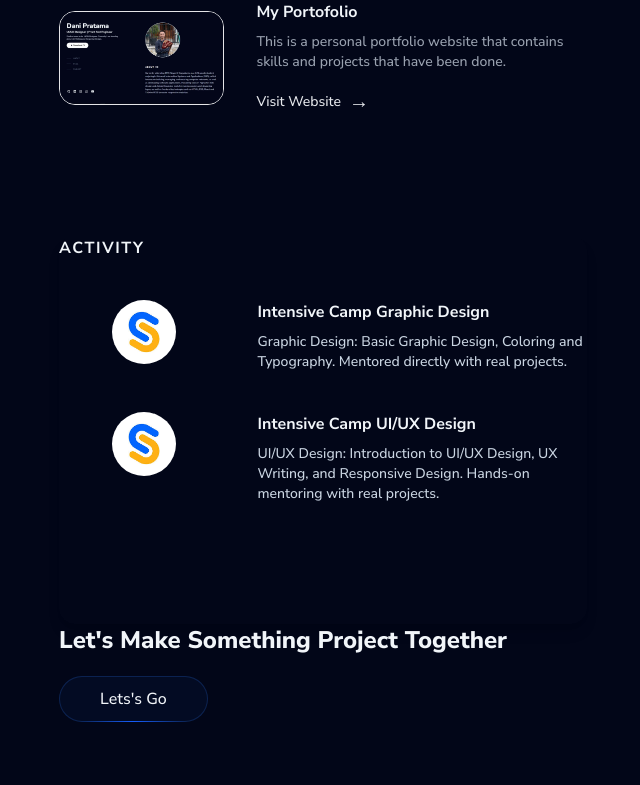
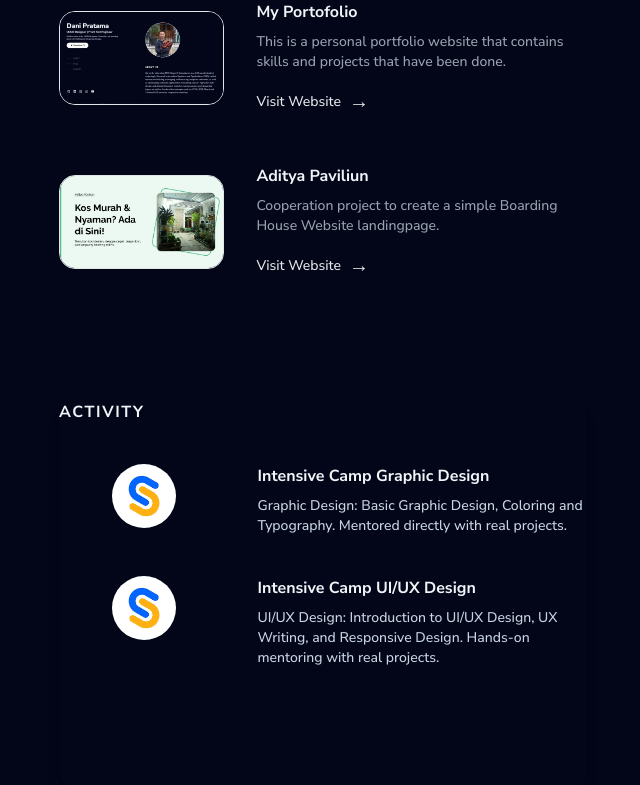
Before and after one commit to rvfdl/portofolio, a React (Vite) app: page / in a window 1280 px wide. Shown: the part 1124-1909 px from the top of the page, without its empty margins (609-1249 px from the left). Built offline with nearby package versions, Linux system fonts and the light colour scheme.

Commit message:
Update Project.tsx

```diff
--- a/src/components/Project.tsx
+++ b/src/components/Project.tsx
@@ -1,5 +1,6 @@
 import lookraflogo from '../assets/lookraf.jpg'
 import webku from '../assets/webku.jpg'
+import paviliun from '../assets/OGpaviliun.jpg'
 
 const Project = () => {
   return (
@@ -44,7 +45,27 @@ const Project = () => {
                 This is a personal portfolio website that contains skills and projects that have been done.
               </p>
               <a
-                href='#'
+                href='https://danipratama.my.id/' target='_blank'
+                className='mt-4 inline-flex items-center text-gray-200 hover:text-gray-500 text-sm transition nunito-sans font-medium'
+              >
+                Visit Website
+                <span className='ml-2 text-xl'>→</span>
+              </a>
+            </div>
+          </li>
+
+          <li className='flex flex-row items-center space-x-8 group-hover:opacity-50 hover:opacity-100 transition-opacity duration-300'>
+            <div className='w-1/3 relative rounded-2xl overflow-hidden border-1'>
+              <div className='absolute inset-0 bg-gray-700 rounded-2xl blur-lg'></div>
+              <img src={paviliun} alt="" className='relative w-full h-auto aspect-video object-cover rounded-lg transition-transform duration-300 hover:scale-105'/>
+            </div>
+            <div className='w-2/3 text-slate-100'>
+              <h3 className='text-md nunito-sans font-bold'>Aditya Paviliun</h3>
+              <p className='text-gray-400 mt-2 max-w-lg text-sm nunito-sans font-medium'>
+                Cooperation project to create a simple Boarding House Website landingpage.
+              </p>
+              <a
+                href='https://aditya-paviliun.vercel.app/' target='_blank'
                 className='mt-4 inline-flex items-center text-gray-200 hover:text-gray-500 text-sm transition nunito-sans font-medium'
               >
                 Visit Website
```
